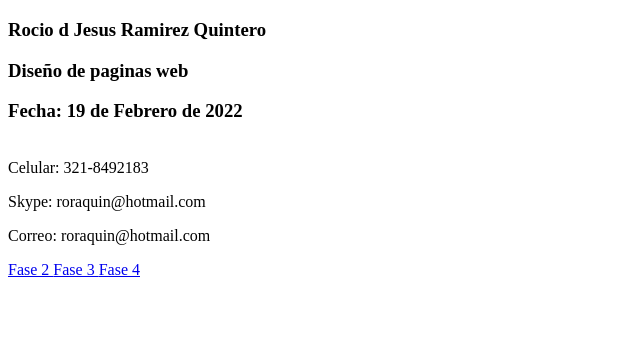
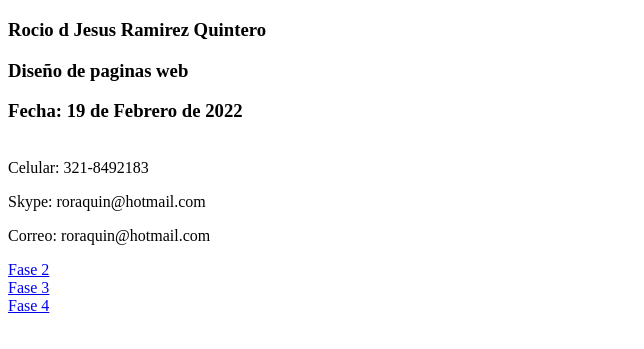
Before and after one commit to RocioRQ/DSW-ROCIO-RAMIREZ, a plain HTML site: page index.html in a window 1280 px wide. Shown: the part 61-410 px from the top of the page, without its empty margins (0-644 px from the left). Drawn offline with Linux system fonts and the light colour scheme.

Commit message:
finalllllllll
Actualizacion Finallllllll

```diff
--- a/index.html
+++ b/index.html
@@ -17,11 +17,11 @@
   <p>Skype: roraquin@hotmail.com </p>
   <p>Correo: roraquin@hotmail.com </p>
 
-  <a href="Fase 2/design.html"> Fase 2 </a>
+  <a href="Fase 2/design.html"> Fase 2 </a> <br>
 
-  <a href="Fase 3/index.html"> Fase 3 </a>
+  <a href="Fase 3/index.html"> Fase 3 </a> <br>
 
-  <a href="Fase 4/index.html"> Fase 4 </a>
+  <a href="Fase 4/index.html"> Fase 4</a>
 
 </body>
 
```
